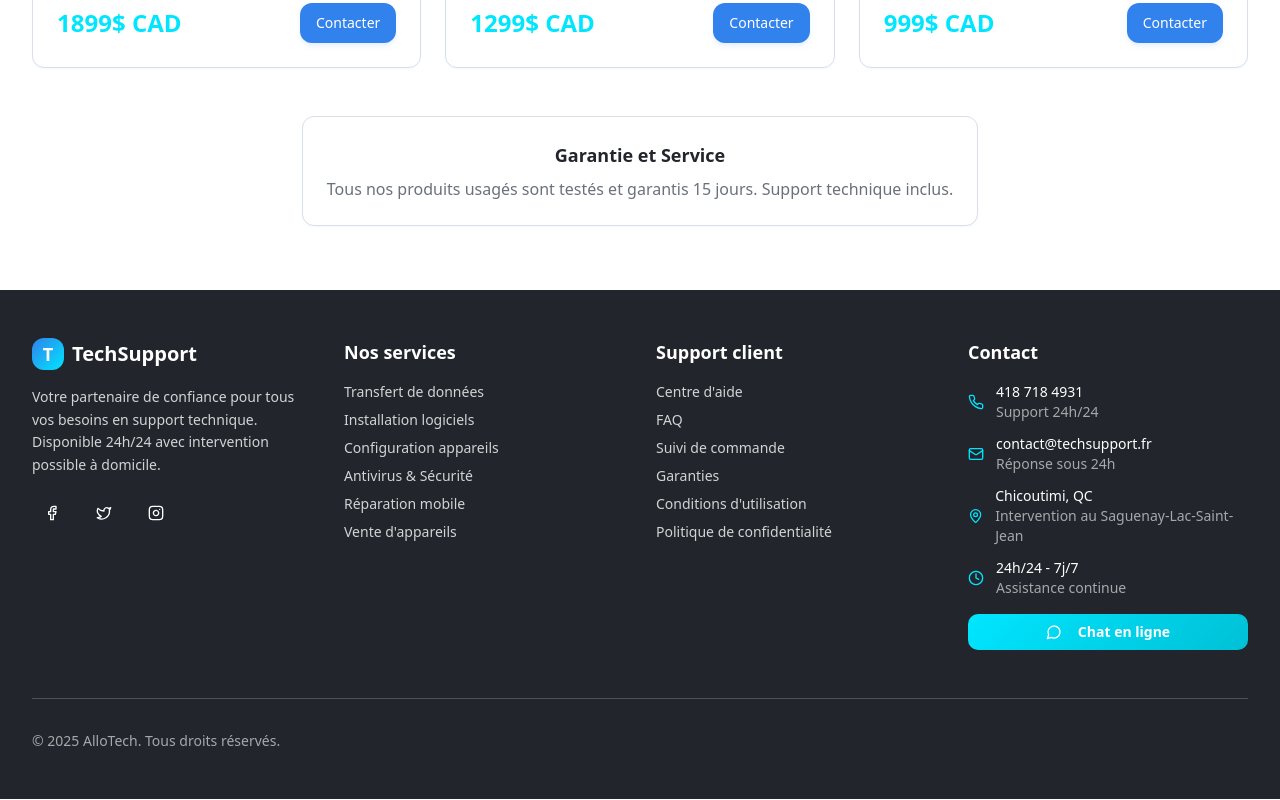
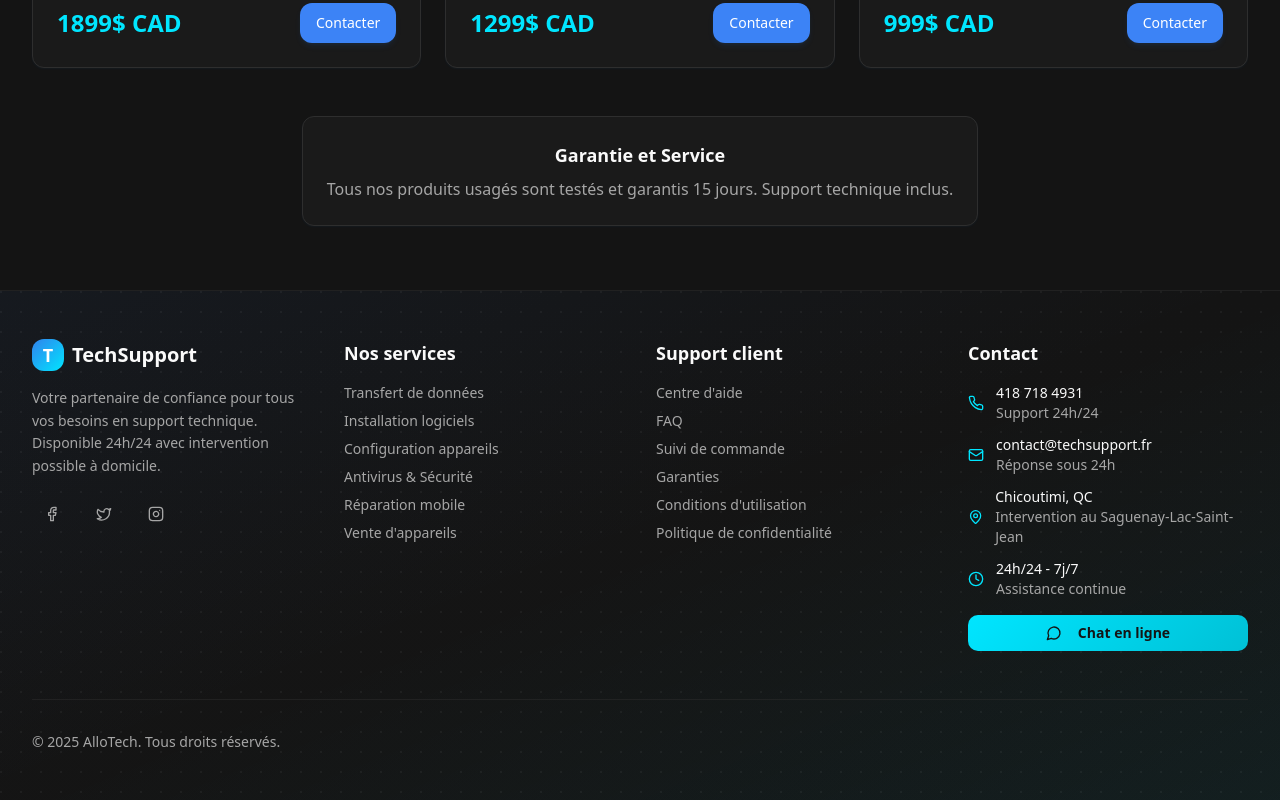
Before and after one commit to MLaminekane/AlloTech, a React (Vite) app: page /used-products in a window 1280 px wide. Shown: the part 1260-2060 px from the top of the page. Built offline with nearby package versions, Linux system fonts and the light colour scheme.

Commit message:
Enhance UI elements across components

```diff
--- a/src/components/BookingSection.tsx
+++ b/src/components/BookingSection.tsx
@@ -122,6 +122,10 @@ const BookingSection = () => {
 
   return (
     <section id="booking" className="py-16 bg-gradient-to-br from-secondary/30 to-background">
+      <div className="absolute inset-0 opacity-30">
+        <div className="absolute inset-0 bg-[radial-gradient(circle_at_1px_1px,_hsla(210,40%,98%,0.15)_1px,_transparent_0)] bg-[size:20px_20px]"></div>
+      </div>
+
       <div className="container mx-auto px-4 sm:px-6 lg:px-8">
         <div className="max-w-4xl mx-auto">
           {/* En-tête */}
--- a/src/components/ContactSection.tsx
+++ b/src/components/ContactSection.tsx
@@ -5,6 +5,7 @@ import { MapPin, Phone, Mail, Clock } from "lucide-react";
 const ContactSection = () => {
   return (
     <section id="contact" className="py-16 bg-secondary/30">
+
       <div className="container mx-auto px-4 sm:px-6 lg:px-8">
         <div className="text-center mb-12">
           <h2 className="text-3xl lg:text-4xl font-bold text-foreground mb-4">
--- a/src/components/Footer.tsx
+++ b/src/components/Footer.tsx
@@ -7,8 +7,17 @@ const Footer = () => {
   };
 
   return (
-    <footer className="bg-foreground text-background">
-      <div className="container mx-auto px-4 sm:px-6 lg:px-8 py-12">
+    <footer className="relative bg-background text-foreground border-t border-border/50">
+      {/* Fond dégradé sophistiqué comme le body */}
+      <div className="absolute inset-0 bg-gradient-to-t from-background via-background to-transparent"></div>
+      <div className="absolute inset-0 bg-gradient-to-br from-primary/5 via-transparent to-accent/5"></div>
+
+      {/* Pattern de points subtil */}
+      <div className="absolute inset-0 opacity-30">
+        <div className="absolute inset-0 bg-[radial-gradient(circle_at_1px_1px,_hsla(210,40%,98%,0.15)_1px,_transparent_0)] bg-[size:20px_20px]"></div>
+      </div>
+
+      <div className="relative container mx-auto px-4 sm:px-6 lg:px-8 py-12">
         <div className="grid md:grid-cols-2 lg:grid-cols-4 gap-8">
           {/* Logo et description */}
           <div className="space-y-4">
@@ -18,18 +27,18 @@ const Footer = () => {
               </div>
               <span className="text-xl font-bold">TechSupport</span>
             </div>
-            <p className="text-sm text-background/80 leading-relaxed">
+            <p className="text-sm text-muted-foreground leading-relaxed">
               Votre partenaire de confiance pour tous vos besoins en support technique.
               Disponible 24h/24 avec intervention possible à domicile.
             </p>
             <div className="flex space-x-3">
-              <Button variant="ghost" size="icon" className="text-background hover:bg-background/10">
+              <Button variant="ghost" size="icon" className="text-muted-foreground hover:text-foreground hover:bg-muted/50">
                 <Facebook className="h-4 w-4" />
               </Button>
-              <Button variant="ghost" size="icon" className="text-background hover:bg-background/10">
+              <Button variant="ghost" size="icon" className="text-muted-foreground hover:text-foreground hover:bg-muted/50">
                 <Twitter className="h-4 w-4" />
               </Button>
-              <Button variant="ghost" size="icon" className="text-background hover:bg-background/10">
+              <Button variant="ghost" size="icon" className="text-muted-foreground hover:text-foreground hover:bg-muted/50">
                 <Instagram className="h-4 w-4" />
               </Button>
             </div>
@@ -37,63 +46,63 @@ const Footer = () => {
 
           {/* Services */}
           <div className="space-y-4">
-            <h3 className="text-lg font-semibold">Nos services</h3>
-            <ul className="space-y-2 text-sm text-background/80">
-              <li><button onClick={() => scrollToSection('services')} className="hover:text-background transition-smooth">Transfert de données</button></li>
-              <li><button onClick={() => scrollToSection('services')} className="hover:text-background transition-smooth">Installation logiciels</button></li>
-              <li><button onClick={() => scrollToSection('services')} className="hover:text-background transition-smooth">Configuration appareils</button></li>
-              <li><button onClick={() => scrollToSection('services')} className="hover:text-background transition-smooth">Antivirus & Sécurité</button></li>
-              <li><button onClick={() => scrollToSection('services')} className="hover:text-background transition-smooth">Réparation mobile</button></li>
-              <li><button onClick={() => scrollToSection('services')} className="hover:text-background transition-smooth">Vente d'appareils</button></li>
+            <h3 className="text-lg font-semibold text-foreground">Nos services</h3>
+            <ul className="space-y-2 text-sm text-muted-foreground">
+              <li><button onClick={() => scrollToSection('services')} className="hover:text-foreground transition-smooth">Transfert de données</button></li>
+              <li><button onClick={() => scrollToSection('services')} className="hover:text-foreground transition-smooth">Installation logiciels</button></li>
+              <li><button onClick={() => scrollToSection('services')} className="hover:text-foreground transition-smooth">Configuration appareils</button></li>
+              <li><button onClick={() => scrollToSection('services')} className="hover:text-foreground transition-smooth">Antivirus & Sécurité</button></li>
+              <li><button onClick={() => scrollToSection('services')} className="hover:text-foreground transition-smooth">Réparation mobile</button></li>
+              <li><button onClick={() => scrollToSection('services')} className="hover:text-foreground transition-smooth">Vente d'appareils</button></li>
             </ul>
           </div>
 
           {/* Support */}
           <div className="space-y-4">
-            <h3 className="text-lg font-semibold">Support client</h3>
-            <ul className="space-y-2 text-sm text-background/80">
-              <li><a href="#" className="hover:text-background transition-smooth">Centre d'aide</a></li>
-              <li><a href="#" className="hover:text-background transition-smooth">FAQ</a></li>
-              <li><a href="#" className="hover:text-background transition-smooth">Suivi de commande</a></li>
-              <li><a href="#" className="hover:text-background transition-smooth">Garanties</a></li>
-              <li><a href="#" className="hover:text-background transition-smooth">Conditions d'utilisation</a></li>
-              <li><a href="#" className="hover:text-background transition-smooth">Politique de confidentialité</a></li>
+            <h3 className="text-lg font-semibold text-foreground">Support client</h3>
+            <ul className="space-y-2 text-sm text-muted-foreground">
+              <li><a href="#" className="hover:text-foreground transition-smooth">Centre d'aide</a></li>
+              <li><a href="#" className="hover:text-foreground transition-smooth">FAQ</a></li>
+              <li><a href="#" className="hover:text-foreground transition-smooth">Suivi de commande</a></li>
+              <li><a href="#" className="hover:text-foreground transition-smooth">Garanties</a></li>
+              <li><a href="#" className="hover:text-foreground transition-smooth">Conditions d'utilisation</a></li>
+              <li><a href="#" className="hover:text-foreground transition-smooth">Politique de confidentialité</a></li>
             </ul>
           </div>
 
           {/* Contact */}
           <div className="space-y-4">
-            <h3 className="text-lg font-semibold">Contact</h3>
+            <h3 className="text-lg font-semibold text-foreground">Contact</h3>
             <div className="space-y-3 text-sm">
               <div className="flex items-center space-x-3">
                 <Phone className="h-4 w-4 text-accent" />
                 <div>
-                  <button onClick={() => window.open('tel:4187184931', '_self')} className="font-medium hover:text-accent transition-colors">418 718 4931</button>
-                  <div className="text-background/60">Support 24h/24</div>
+                  <button onClick={() => window.open('tel:4187184931', '_self')} className="font-medium text-foreground hover:text-accent transition-colors">418 718 4931</button>
+                  <div className="text-muted-foreground">Support 24h/24</div>
                 </div>
               </div>
 
               <div className="flex items-center space-x-3">
                 <Mail className="h-4 w-4 text-accent" />
                 <div>
-                  <button onClick={() => window.open('mailto:contact@techsupport.fr', '_self')} className="font-medium hover:text-accent transition-colors">contact@techsupport.fr</button>
-                  <div className="text-background/60">Réponse sous 24h</div>
+                  <button onClick={() => window.open('mailto:contact@techsupport.fr', '_self')} className="font-medium text-foreground hover:text-accent transition-colors">contact@techsupport.fr</button>
+                  <div className="text-muted-foreground">Réponse sous 24h</div>
                 </div>
               </div>
 
               <div className="flex items-center space-x-3">
                 <MapPin className="h-4 w-4 text-accent" />
                 <div>
-                  <div className="font-medium">Chicoutimi, QC</div>
-                  <div className="text-background/60">Intervention au Saguenay-Lac-Saint-Jean</div>
+                  <div className="font-medium text-foreground">Chicoutimi, QC</div>
+                  <div className="text-muted-foreground">Intervention au Saguenay-Lac-Saint-Jean</div>
                 </div>
               </div>
 
               <div className="flex items-center space-x-3">
                 <Clock className="h-4 w-4 text-accent" />
                 <div>
-                  <div className="font-medium">24h/24 - 7j/7</div>
-                  <div className="text-background/60">Assistance continue</div>
+                  <div className="font-medium text-foreground">24h/24 - 7j/7</div>
+                  <div className="text-muted-foreground">Assistance continue</div>
                 </div>
               </div>
             </div>
@@ -106,9 +115,9 @@ const Footer = () => {
         </div>
 
         {/* Séparateur et copyright */}
-        <div className="border-t border-background/20 mt-12 pt-8">
+        <div className="border-t border-border/50 mt-12 pt-8">
           <div className="flex flex-col md:flex-row justify-between items-center space-y-4 md:space-y-0">
-            <div className="text-sm text-background/60">
+            <div className="text-sm text-muted-foreground">
               © 2025 AlloTech. Tous droits réservés.
             </div>
 
--- a/src/components/ServicesGrid.tsx
+++ b/src/components/ServicesGrid.tsx
@@ -62,6 +62,10 @@ const ServicesGrid = () => {
 
   return (
     <section id="services" className="py-16 bg-background">
+      <div className="absolute inset-0 opacity-30">
+        <div className="absolute inset-0 bg-[radial-gradient(circle_at_1px_1px,_hsla(210,40%,98%,0.15)_1px,_transparent_0)] bg-[size:20px_20px]"></div>
+      </div>
+
       <div className="container mx-auto px-4 sm:px-6 lg:px-8">
         {/* En-tête */}
         <div className="text-center mb-12 animate-fade-in">
@@ -76,6 +80,7 @@ const ServicesGrid = () => {
 
         {/* Grille des services */}
         <div className="grid md:grid-cols-2 lg:grid-cols-3 gap-6 mb-12">
+
           {services.map((service, index) => (
             <Card
               key={service.id}
--- a/src/index.css
+++ b/src/index.css
@@ -7,34 +7,34 @@ Couleurs modernes et professionnelles en HSL uniquement */
 
 @layer base {
   :root {
-    /* Fond principal - blanc pur pour clarté */
-    --background: 0 0% 100%;
-    --foreground: 218 12% 15%;
+    /* Fond principal - noir sophistiqué comme Resend */
+    --background: 0 0% 8%;
+    --foreground: 0 0% 98%;
 
     /* Cartes et surfaces */
-    --card: 0 0% 100%;
-    --card-foreground: 218 12% 15%;
+    --card: 0 0% 10%;
+    --card-foreground: 0 0% 98%;
 
     /* Popovers et menus */
-    --popover: 0 0% 100%;
-    --popover-foreground: 218 12% 15%;
+    --popover: 0 0% 10%;
+    --popover-foreground: 0 0% 98%;
 
     /* Couleur primaire - Bleu tech moderne */
-    --primary: 214 84% 56%;
+    --primary: 217 91% 60%;
     --primary-foreground: 0 0% 100%;
-    --primary-hover: 214 84% 48%;
+    --primary-hover: 217 91% 55%;
 
-    /* Couleur secondaire - Gris bleuté élégant */
-    --secondary: 214 20% 95%;
-    --secondary-foreground: 218 12% 25%;
+    /* Couleur secondaire - Gris foncé neutre */
+    --secondary: 0 0% 15%;
+    --secondary-foreground: 0 0% 95%;
 
     /* Couleurs atténuées */
-    --muted: 214 15% 96%;
-    --muted-foreground: 218 8% 45%;
+    --muted: 0 0% 15%;
+    --muted-foreground: 0 0% 65%;
 
     /* Accent - Cyan énergique pour les CTA */
     --accent: 186 100% 50%;
-    --accent-foreground: 0 0% 100%;
+    --accent-foreground: 0 0% 8%;
     --accent-hover: 186 100% 42%;
 
     /* Couleurs d'état */
@@ -44,8 +44,8 @@ Couleurs modernes et professionnelles en HSL uniquement */
     --warning: 38 92% 50%;
 
     /* Bordures et inputs */
-    --border: 214 25% 88%;
-    --input: 214 25% 88%;
+    --border: 0 0% 18%;
+    --input: 0 0% 15%;
 
     --ring: 214 84% 56%;
 
@@ -130,5 +130,28 @@ Couleurs modernes et professionnelles en HSL uniquement */
 
   body {
     @apply bg-background text-foreground;
+    /* Fond noir sophistiqué comme Resend */
+    background: hsl(var(--background));
+    background-image:
+      radial-gradient(ellipse at top, hsla(0, 0%, 20%, 0.15) 0%, transparent 50%),
+      radial-gradient(ellipse at bottom left, hsla(186, 100%, 50%, 0.1) 0%, transparent 50%),
+      radial-gradient(ellipse at bottom right, hsla(217, 91%, 60%, 0.08) 0%, transparent 50%),
+      radial-gradient(circle at 1px 1px, hsla(0, 0%, 100%, 0.4) 1px, transparent 0);
+    background-size: 100% 100%, 100% 100%, 100% 100%, 24px 24px;
+    min-height: 100vh;
   }
+
+  /* Suppression de l'ancien pattern de points séparé */
+  /* body::before {
+    content: '';
+    position: fixed;
+    top: 0;
+    left: 0;
+    width: 100%;
+    height: 100%;
+    background-image: radial-gradient(circle at 1px 1px, hsla(0, 0%, 100%, 0.1) 1px, transparent 0);
+    background-size: 20px 20px;
+    pointer-events: none;
+    z-index: -1;
+  } */
 }
```
Also changed, not shown: src/components/Header.tsx (+4 -4 lines), src/components/Hero.tsx (+7 -0 lines).
